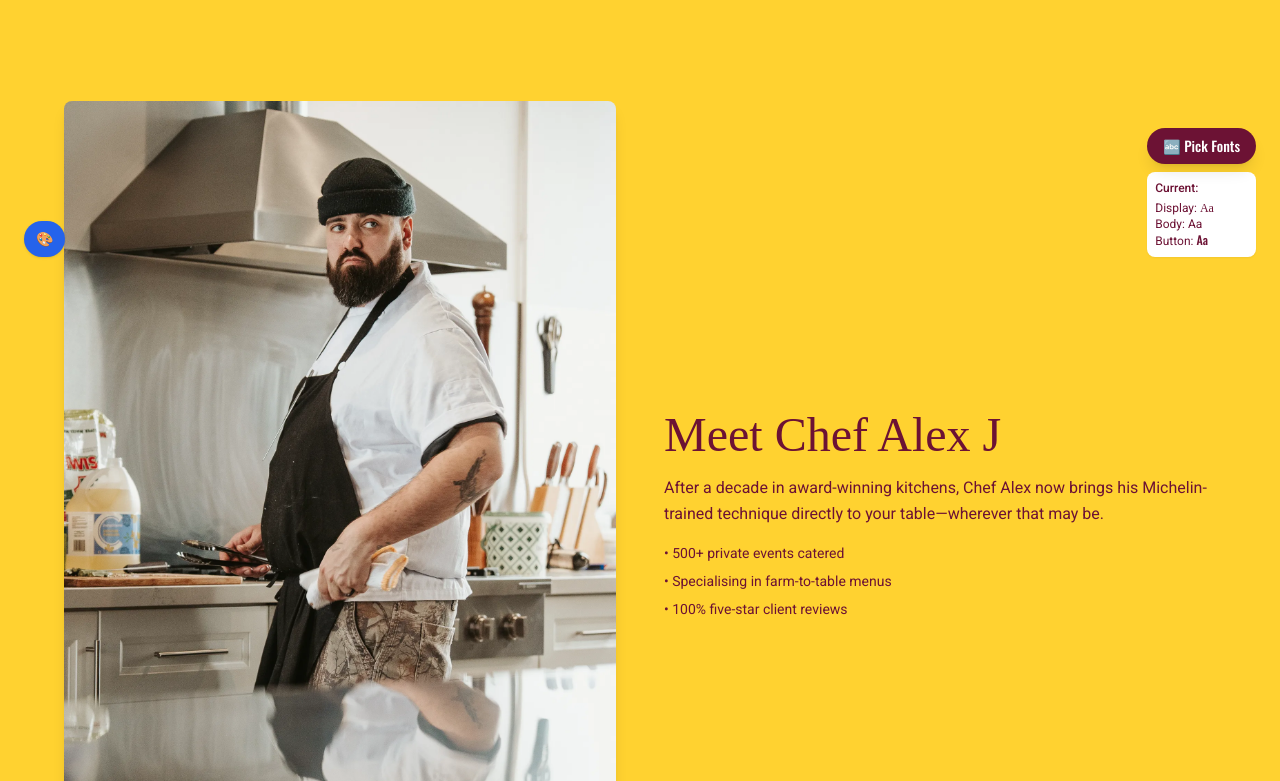
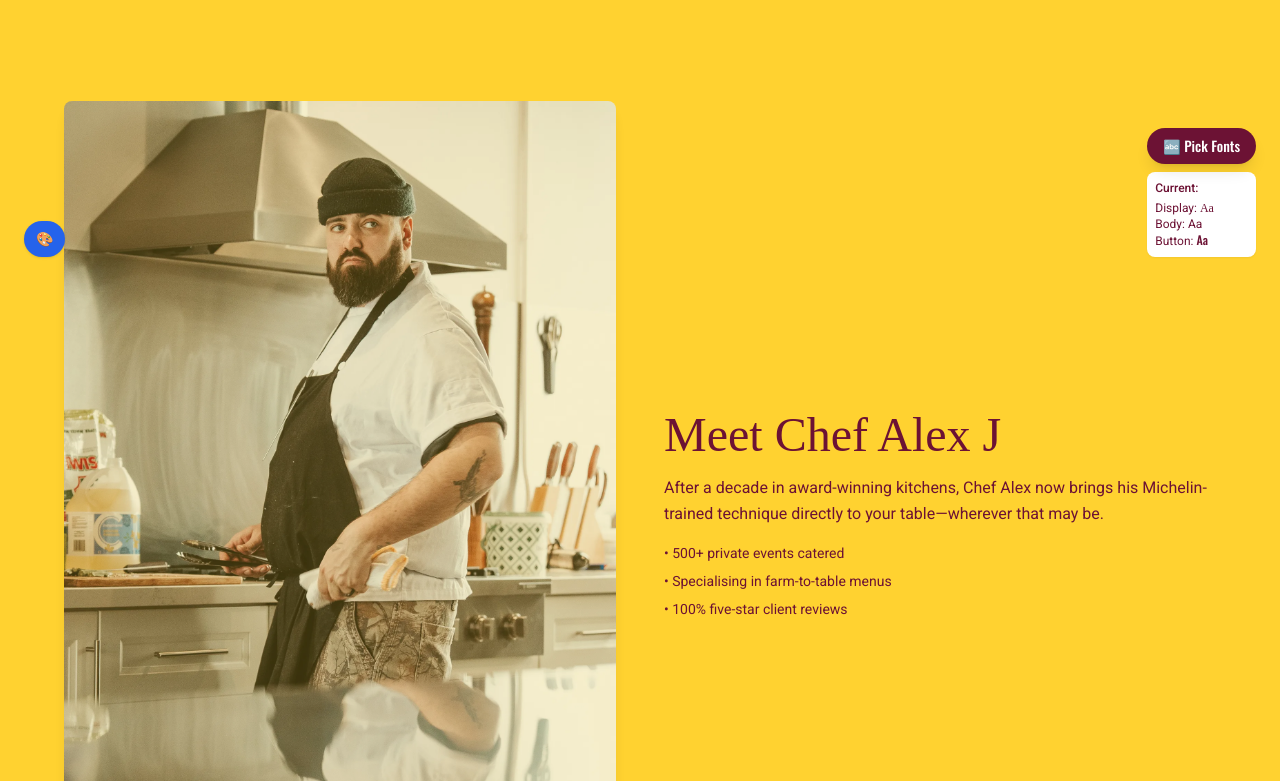
Before and after one commit to TrashBandicoot369/oui-chef, a Next.js app: page / in a window 1280 px wide. Shown: the part 519-1300 px from the top of the page. Built offline with nearby package versions, Linux system fonts and the light colour scheme; a web font is replaced by a local one.

Commit message:
about photo opacity

```diff
--- a/app/page.tsx
+++ b/app/page.tsx
@@ -74,7 +74,7 @@ export default function Home() {
   <div className="max-w-6xl mx-auto grid md:grid-cols-2 gap-12 items-center">
     <img
       src="/images/optimized/IMG_6253.webp"
-      className="w-full h-full object-cover rounded-lg shadow-lg"
+      className="w-full h-full object-cover rounded-lg shadow-lg opacity-80"
       alt="Chef Alex J at work"
     />
     <div>
```
